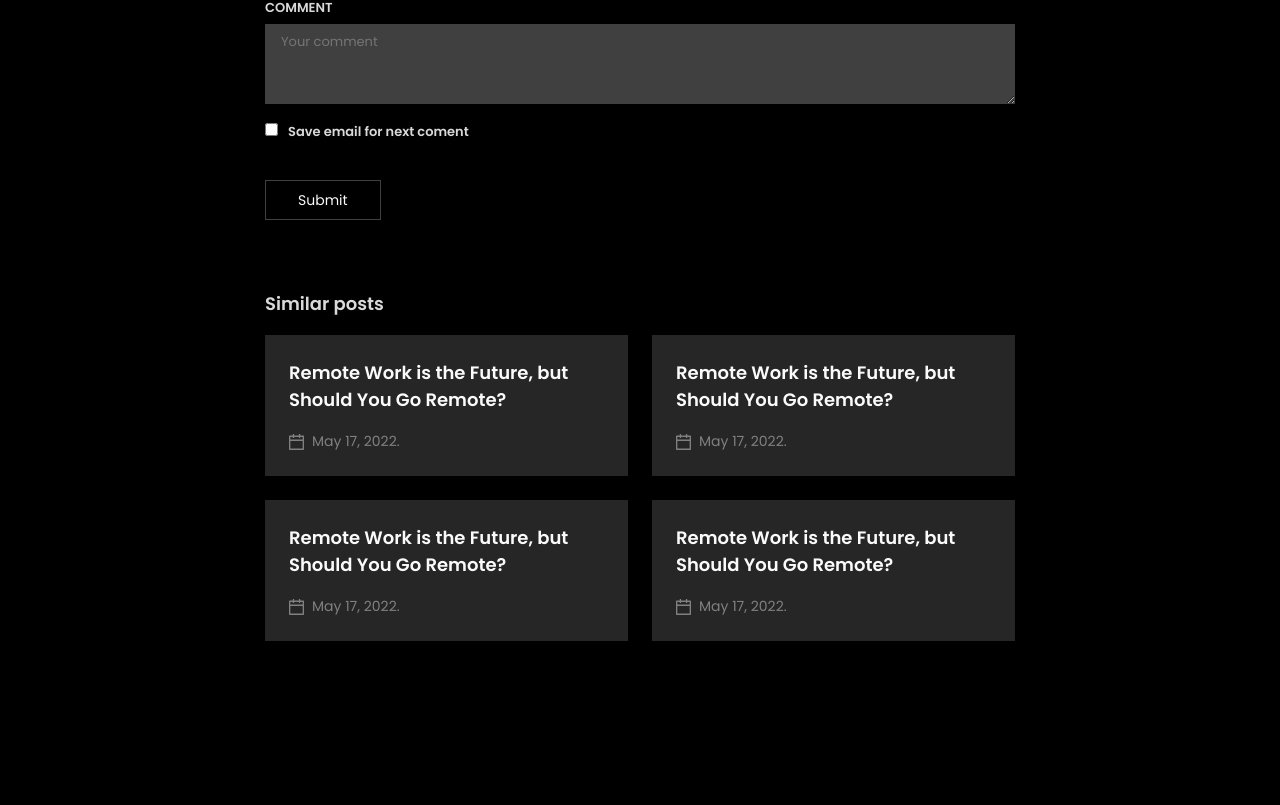
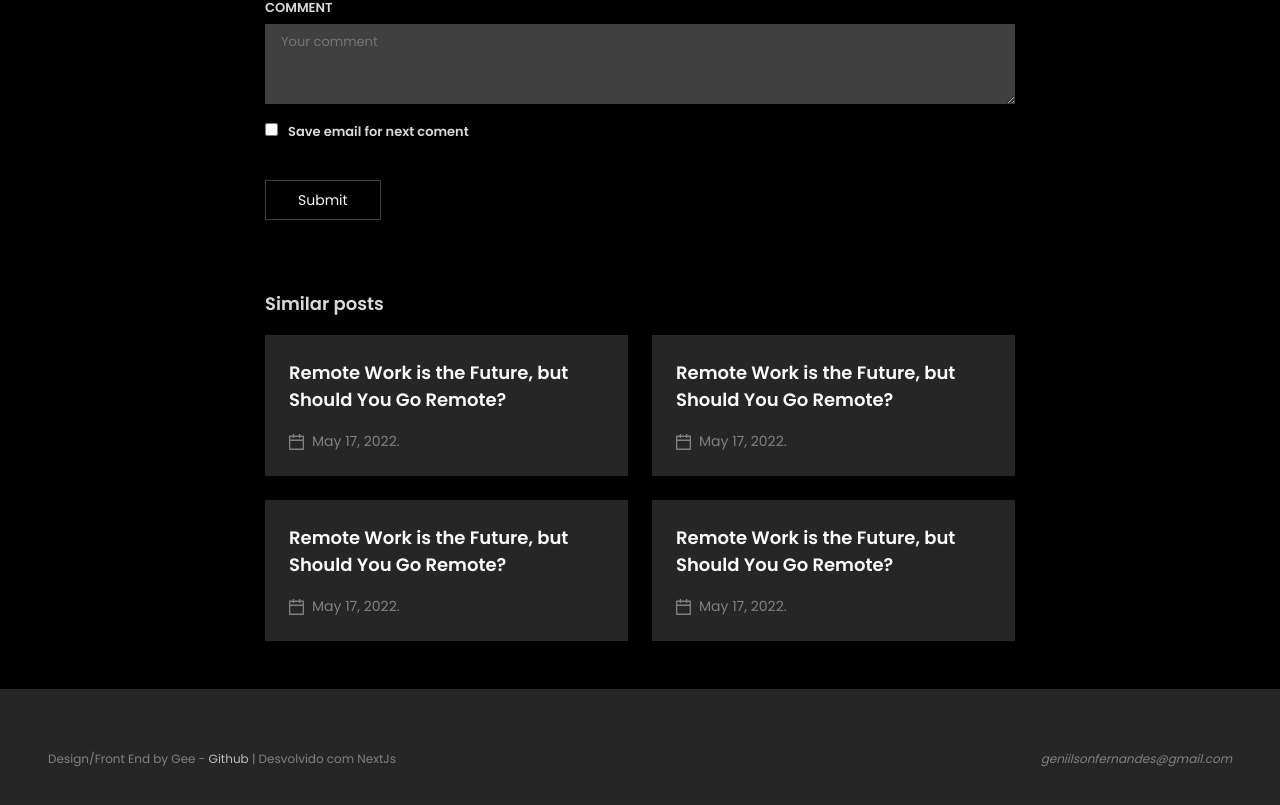
Before and after one commit to geniilsonfernandes/blog-cms, a Next.js app: page /post in a window 1280 px wide. Shown: the part 2414-3219 px from the top of the page. Before the commit the page ends 3055 px from the top, so only its background shows below. Built offline with nearby package versions, Linux system fonts and the light colour scheme.

Commit message:
created component footer

```diff
--- /dev/null
+++ b/src/components/Footer/index.jsx
@@ -0,0 +1,24 @@
+import React from "react";
+import { Container } from "../Layout/Container";
+import styles from "./styles.module.scss";
+
+export const Footer = () => {
+  return (
+    <footer className={styles.footer}>
+      <Container className={styles.address}>
+        <div className={styles.author}>
+          Design/Front End by Gee -
+          <a href="https://github.com/geniilsonfernandes"> Github</a> |
+          Desvolvido com NextJs
+        </div>
+        <address className={styles.contact}>
+          <ul>
+            <li>
+              <a href="mailto:geilsonfernandes">geniilsonfernandes@gmail.com</a>
+            </li>
+          </ul>
+        </address>
+      </Container>
+    </footer>
+  );
+};
--- /dev/null
+++ b/src/components/Footer/styles.module.scss
@@ -0,0 +1,52 @@
+.footer {
+  background: var(--color-background-300);
+  margin-top: 48px;
+}
+
+.address {
+  height: 140px;
+  display: flex;
+  align-items: center;
+  justify-content: space-between;
+
+  @media screen and (max-width: 768px) {
+    text-align: center;
+    flex-direction: column;
+    padding: 40px 16px;
+    height: auto;
+    gap: 24px;
+  }
+}
+.author {
+  font-size: 1.2rem;
+  color: var(--color-text-500);
+  font-weight: 400;
+  transition: color ease-in-out 200ms;
+  a {
+    color: var(--color-text-300);
+    &:hover {
+      color: var(--color-plt-primary);
+    }
+  }
+}
+.contact {
+  ul {
+    list-style: none;
+    display: flex;
+    gap: 24px;
+    @media screen and (max-width: 768px) {
+      text-align: center;
+      flex-direction: column;
+    }
+    li {
+      a {
+        font-size: 1.2rem;
+        color: var(--color-text-500);
+        font-weight: 400;
+        &:hover {
+          color: var(--color-plt-primary);
+        }
+      }
+    }
+  }
+}
--- a/src/pages/_app.jsx
+++ b/src/pages/_app.jsx
@@ -1,3 +1,4 @@
+import { Footer } from "../components/Footer";
 import { Header } from "../components/Header";
 import "../styles/globals.css";
 
@@ -6,6 +7,7 @@ function MyApp({ Component, pageProps }) {
     <>
       <Header />
       <Component {...pageProps} />
+      <Footer />
     </>
   );
 }
```
